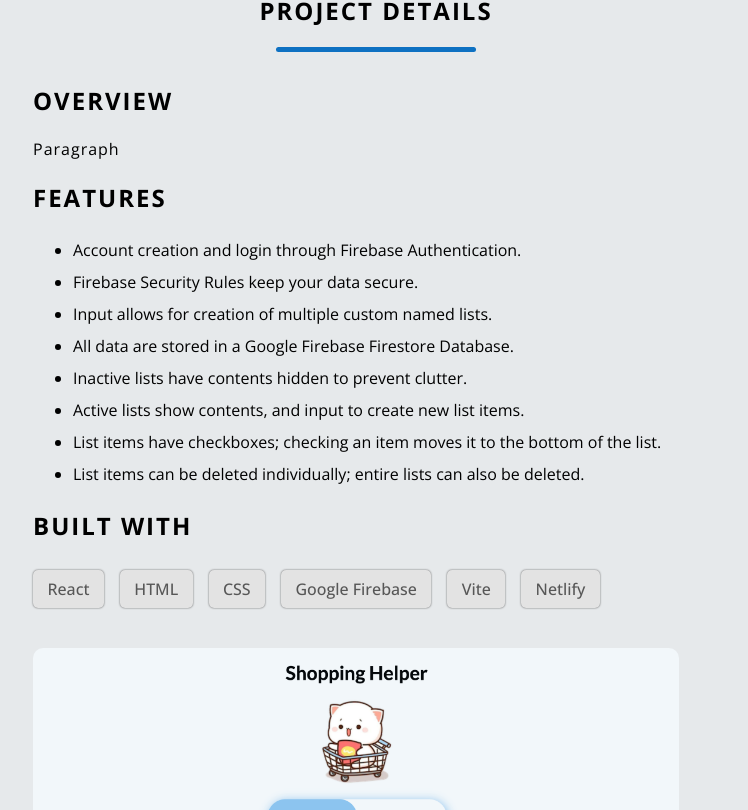
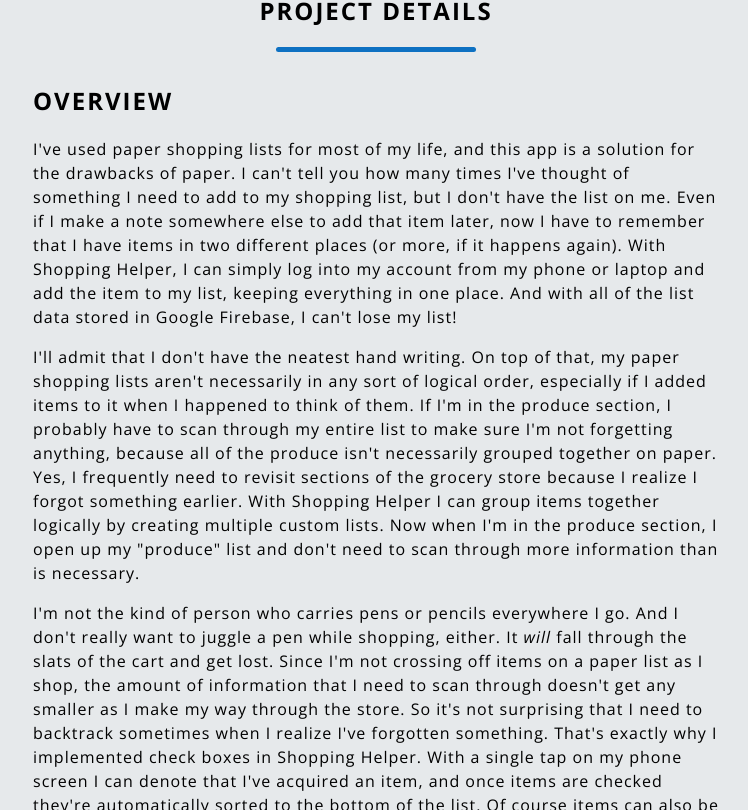
Before and after one commit to BrianSlaby/my-portfolio, a React (Vite) app: page /shopping-helper in a window 1280 px wide. Shown: the part 890-1700 px from the top of the page, without its empty margins (264-1012 px from the left). Built offline with nearby package versions, Linux system fonts and the light colour scheme.

Commit message:
Wrote contents for Overview components for all three sample projects.

```diff
--- a/src/components/quizzical/Overview.tsx
+++ b/src/components/quizzical/Overview.tsx
@@ -6,7 +6,12 @@
     return (
         <>
             <h2>Overview</h2>
-            <p>Paragraph</p>
+
+            <p>Quizzical was the capstone solo project for the React Basics module of <a target="_blank" href="https://scrimba.com/learn/frontend">Scrimba's Frontend Developer Career Path</a>.  The project requirements were for there to be a home screen and a quiz screen, the quiz screen should consist of 5 questions randomly pulled from the Open Trivia Database API, and correct answers should be tallied when the "check answers" button is clicked.</p>
+
+            <p>I decided to expand the scope of the project by implementing a dropdown menu to select specific categories for the quiz questions.  The default option is for questions to be pulled from any category, as per the minimum project requirements.  Because the Open Trivia Database API includes such a long list of categories, including many that I lack a basic working knowledge of, I found the experience of taking the quizzes to be unsatisfying.  After implementing the category selection option I started clicking the "play again" button more frequently.</p>
+
+            <p>As a nod to my biology background, I styled this app in the palette of a green jay.  Birding is one of my hobbies, but I've also done ornithological surveys professionally.  Truth be told, I kept hitting a brick wall when I was trying to design the UI for this project, but eventually I thought to myself why not take some inspiration from nature?  After all, I already knew the colors looked good together on the bird!</p>
         </>
     )
 }
--- a/src/components/shopping-helper/Overview.tsx
+++ b/src/components/shopping-helper/Overview.tsx
@@ -6,7 +6,12 @@
     return (
         <>
             <h2>Overview</h2>
-            <p>Paragraph</p>
+
+            <p>I've used paper shopping lists for most of my life, and this app is a solution for the drawbacks of paper.  I can't tell you how many times I've thought of something I need to add to my shopping list, but I don't have the list on me.  Even if I make a note somewhere else to add that item later, now I have to remember that I have items in two different places (or more, if it happens again).  With Shopping Helper, I can simply log into my account from my phone or laptop and add the item to my list, keeping everything in one place.  And with all of the list data stored in Google Firebase, I can't lose my list!</p>
+
+            <p>I'll admit that I don't have the neatest hand writing.  On top of that, my paper shopping lists aren't necessarily in any sort of logical order, especially if I added items to it when I happened to think of them.  If I'm in the produce section, I probably have to scan through my entire list to make sure I'm not forgetting anything, because all of the produce isn't necessarily grouped together on paper.  Yes, I frequently need to revisit sections of the grocery store because I realize I forgot something earlier.  With Shopping Helper I can group items together logically by creating multiple custom lists.  Now when I'm in the produce section, I open up my "produce" list and don't need to scan through more information than is necessary.</p>
+
+            <p>I'm not the kind of person who carries pens or pencils everywhere I go.  And I don't really want to juggle a pen while shopping, either.  It <em>will</em> fall through the slats of the cart and get lost.  Since I'm not crossing off items on a paper list as I shop, the amount of information that I need to scan through doesn't get any smaller as I make my way through the store.  So it's not surprising that I need to backtrack sometimes when I realize I've forgotten something.  That's exactly why I implemented check boxes in Shopping Helper.  With a single tap on my phone screen I can denote that I've acquired an item, and once items are checked they're automatically sorted to the bottom of the list.  Of course items can also be deleted, but the nice thing about the check boxes?  For items that I buy regularly I can just uncheck everything after I'm done shopping and now a big chunk of next week's list is already done, for almost zero effort!</p>
         </>
     )
 }
--- a/src/components/thirteenth-age/Overview.tsx
+++ b/src/components/thirteenth-age/Overview.tsx
@@ -6,7 +6,12 @@
     return (
         <>
             <h2>Overview</h2>
-            <p>Paragraph</p>
+
+            <p>13th Age is a tabletop roleplaying game (RPG) similar to Dungeons & Dragons (D&D).  In fact, the two designers worked on different editions of D&D, and 13th Age was an attempt to design a quirkier, streamlined, and more narrative-focused game without the baggage of working within the constraints of a big, well-known brand.  It has been one of my preferred tabetop RPGs for many years.  One thing it does really well is having dynamic battles with lots of monsters that all have interesting abilities.  One of my pet peeves with the game is that as characters level up the math for hit points and damage escalates dramatically.  Combine those two things together, and tracking the math during battles can become a huge chore, especially at high levels.</p>
+
+            <p>Using electronic devices at the table can be a divisive topic.  After all, part of the charm of tabletop RPGs is taking a break from screens, sitting around a table with friends and tracking everything with paper and pencil.  Possibly moving little plastic or pewter minis around on a map, if you're so inclined.  But after the first few levels, combat becomes a slog in 13th Age.  An exciting, cinematic battle can become slow and boring as the Game Master spends more time doing math on scrap paper than describing the action.  The 13th Age Monster Tracker was the first independent project I created after learning JavaScript because I was about to start a 13th Age campaign, and I simply needed a better way to handle the math.</p>
+
+            <p>Creating a combat encounter with the 13th Age Monster Tracker is very straightforward; simply click the check boxes for whatever monster levels you want to use, and the dropdown list is filtered to include only monsters of those levels (sorted alphabetically).  Each selected monster will have its own individual card with the entire stat block for ease of reference during game play.  But the main feature is the automated math.  Simply input however much damage a monster takes after a player attacks, and the app will subtract it from the monster's total hit points.  Once a monster is at or lower than half of its maximum hit points, it is Staggered which sometimes has effects in-game.  Staggered monsters are easy to note at a glance, because their current hit points text becomes red.  I used the Monster Tracker app for my entire 13th Age campaign and it made a huge difference!  My increased efficiency running the game made it well worth it to have a laptop at the table.</p>
         </>
     )
 }
```
